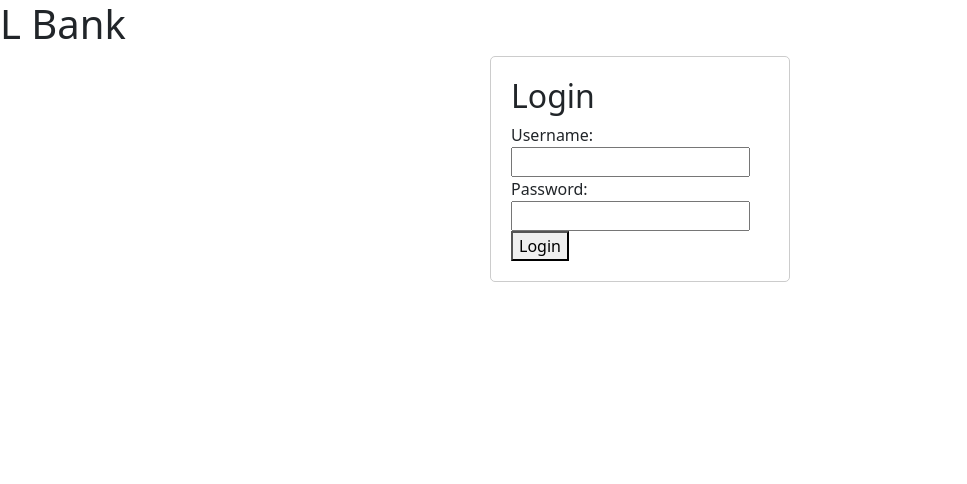
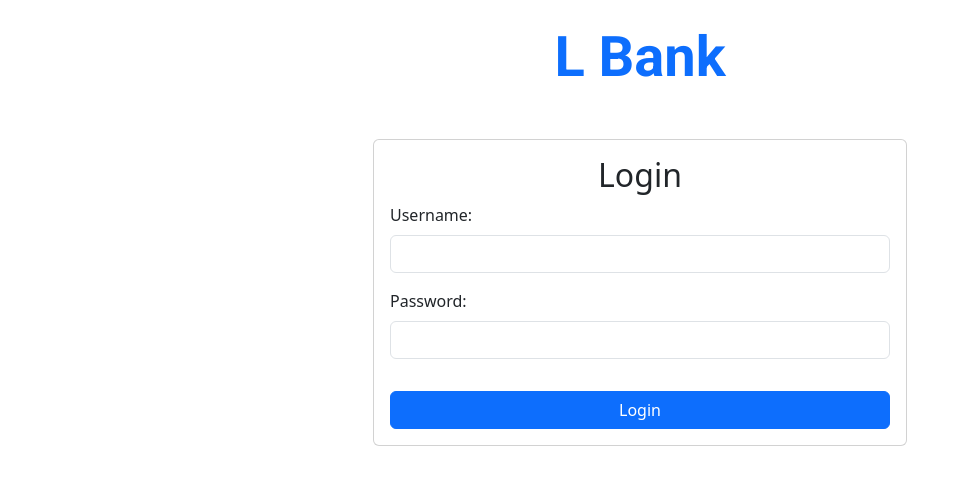
Before and after one commit to rdpt-github/uek-225-multiUser-Gr1, an Angular app in the folder Frontend/: page /login in a window 1280 px wide. Shown: the top 484 px of the page, without its empty margins (0-967 px from the left). Built offline with nearby package versions, Linux system fonts and the light colour scheme.

Commit message:
Bootstrapination

```diff
--- a/Frontend/src/app/app.component.html
+++ b/Frontend/src/app/app.component.html
@@ -1,5 +1,7 @@
-<h1>L Bank</h1>
+<div class="container mt-4">
+  <h1 class="display-4 text-center text-primary" style="font-family: 'Roboto', sans-serif; font-weight: bold;">L Bank</h1>
 
-<div class="app-container">
-  <router-outlet></router-outlet>
+  <div class="app-container">
+    <router-outlet></router-outlet>
+  </div>
 </div>
--- a/Frontend/src/app/ledger/ledger.component.html
+++ b/Frontend/src/app/ledger/ledger.component.html
@@ -1,23 +1,35 @@
+<div class="container mt-4">
+  <h2>Ledgers</h2>
+  <ul class="list-group">
+    <li *ngFor="let ledger of ledgers" class="list-group-item d-flex justify-content-between align-items-center">
       <div>
-    <h2>Ledgers</h2>
-    <ul>
-      <li *ngFor="let ledger of ledgers">
         <strong>{{ ledger.name }}</strong>: {{ ledger.balance | currency }}
-        <button (click)="printMoney(ledger.id)">+100</button>
+      </div>
+      <button class="btn btn-primary btn-sm" (click)="printMoney(ledger.id)">+100</button>
     </li>
   </ul>
 </div>
-<div>
+
+<div class="container mt-4">
   <h2>Booking</h2>
+  <div class="form-group">
     <label for="fromLedger">From Ledger:</label>
-  <select id="fromLedger" [(ngModel)]="fromLedgerId">
+    <select id="fromLedger" class="form-control" [(ngModel)]="fromLedgerId">
       <option *ngFor="let ledger of ledgers" [value]="ledger.id">{{ ledger.name }}</option>
     </select>
+  </div>
 
+  <div class="form-group">
     <label for="toLedger">To Ledger:</label>
-  <select id="toLedger" [(ngModel)]="toLedgerId">
+    <select id="toLedger" class="form-control" [(ngModel)]="toLedgerId">
       <option *ngFor="let ledger of ledgers" [value]="ledger.id">{{ ledger.name }}</option>
     </select>
-  <input type="number" [(ngModel)]="amount">
-  <button (click)="makeTransfer()">transfer</button>
   </div>
+
+  <div class="form-group">
+    <label for="amount">Amount:</label>
+    <input type="number" id="amount" class="form-control" [(ngModel)]="amount">
+  </div>
+
+  <button class="btn btn-success mt-2" (click)="makeTransfer()">Transfer</button>
+</div>
--- a/Frontend/src/app/login/login.component.html
+++ b/Frontend/src/app/login/login.component.html
@@ -1,29 +1,39 @@
-<div class="login-container">
-    <h2>Login</h2>
+<div class="container mt-5">
+  <div class="row justify-content-center">
+    <div class="col-md-6">
+      <div class="card">
+        <div class="card-body">
+          <h2 class="card-title text-center">Login</h2>
           <form (ngSubmit)="onSubmit()">
-      <div>
+            <div class="form-group">
               <label for="username">Username:</label>
               <input
                 type="text"
                 id="username"
+                class="form-control"
                 [(ngModel)]="username"
                 name="username"
                 required
               />
             </div>
-      <div>
+            <div class="form-group">
               <label for="password">Password:</label>
               <input
                 type="password"
                 id="password"
+                class="form-control"
                 [(ngModel)]="password"
                 name="password"
                 required
               />
             </div>
-      <button type="submit">Login</button>
+            <button type="submit" class="btn btn-primary btn-block mt-3">Login</button>
           </form>
-    <div *ngIf="errorMessage" class="error">
+          <div *ngIf="errorMessage" class="alert alert-danger mt-3">
             {{ errorMessage }}
           </div>
         </div>
+      </div>
+    </div>
+  </div>
+</div>
--- a/Frontend/src/index.html
+++ b/Frontend/src/index.html
@@ -1,13 +1,13 @@
-<!doctype html>
+<!DOCTYPE html>
 <html lang="en">
 <head>
-  <meta charset="utf-8">
-  <title>LBank</title>
-  <base href="/">
-  <meta name="viewport" content="width=device-width, initial-scale=1">
-  <link rel="icon" type="image/x-icon" href="favicon.ico">
+  <meta charset="UTF-8">
+  <meta name="viewport" content="width=device-width, initial-scale=1.0">
+  <title>L Bank</title>
+  <link href="https://fonts.googleapis.com/css2?family=Roboto:wght@700&display=swap" rel="stylesheet">
+  <link rel="stylesheet" href="https://stackpath.bootstrapcdn.com/bootstrap/4.5.2/css/bootstrap.min.css">
 </head>
 <body>
-  <app-root></app-root>
+<app-root></app-root>
 </body>
 </html>
```
Lines whose indentation alone changed are shown as unchanged.
